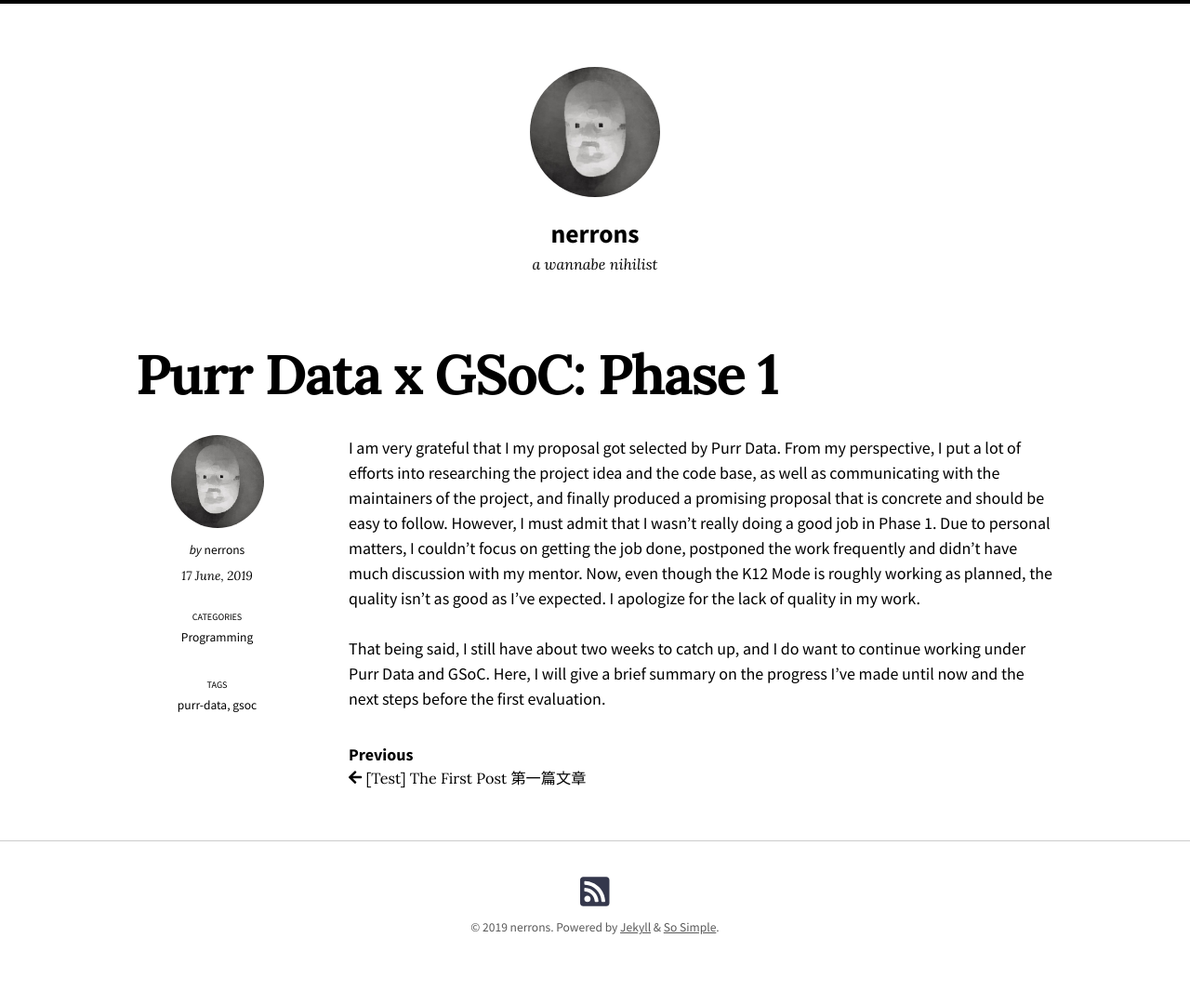
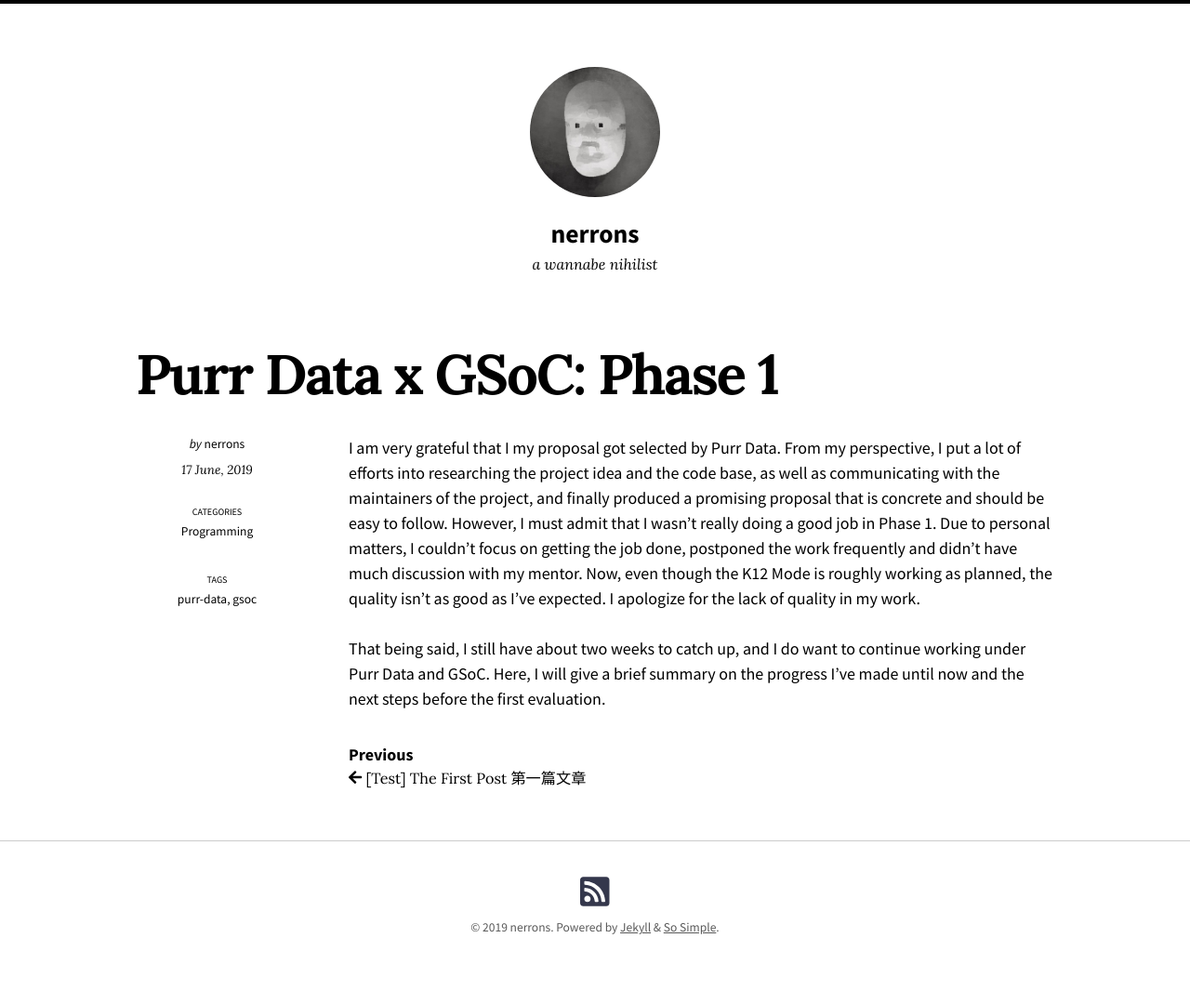
Before and after one commit to nerrons/nerrons.github.io, a Jekyll site: the page built from _posts/2019-06-17-gsoc-report-1.md, in a window 1280 px wide. Shown: the whole page at 93% size. Built offline with Jekyll 4.4.1, drawn with Linux system fonts in a browser that asks for light colours; nearby versions of some CDN libraries.

```diff
--- a/_config.yml
+++ b/_config.yml
@@ -88,7 +88,7 @@ defaults:
 # Site Author
 author:
   name: nerrons
-  picture: "/images/bw.jpg"
+  picture:
   email: coniinedieu@gmail.com
   twitter:
   links:
```
